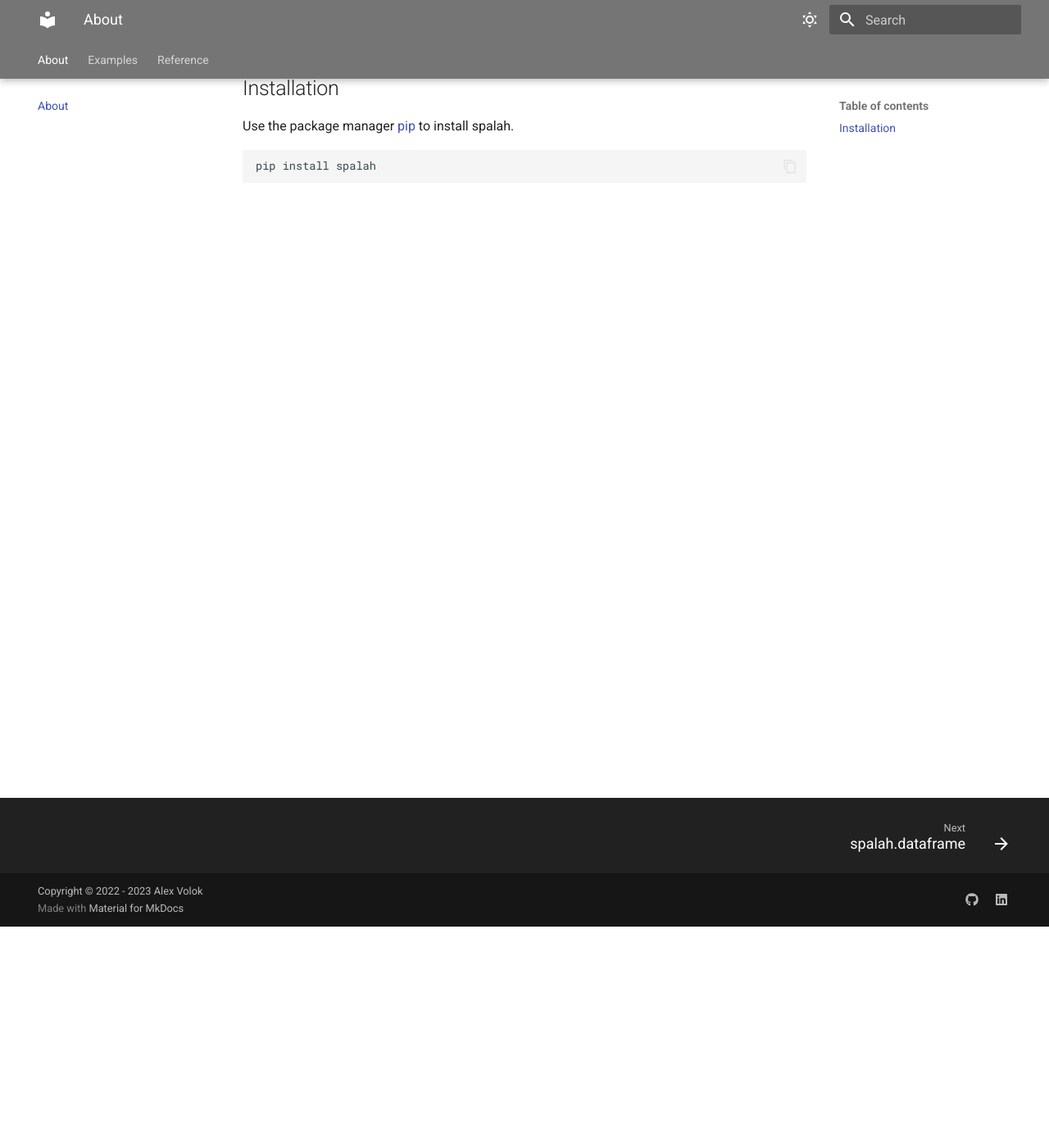
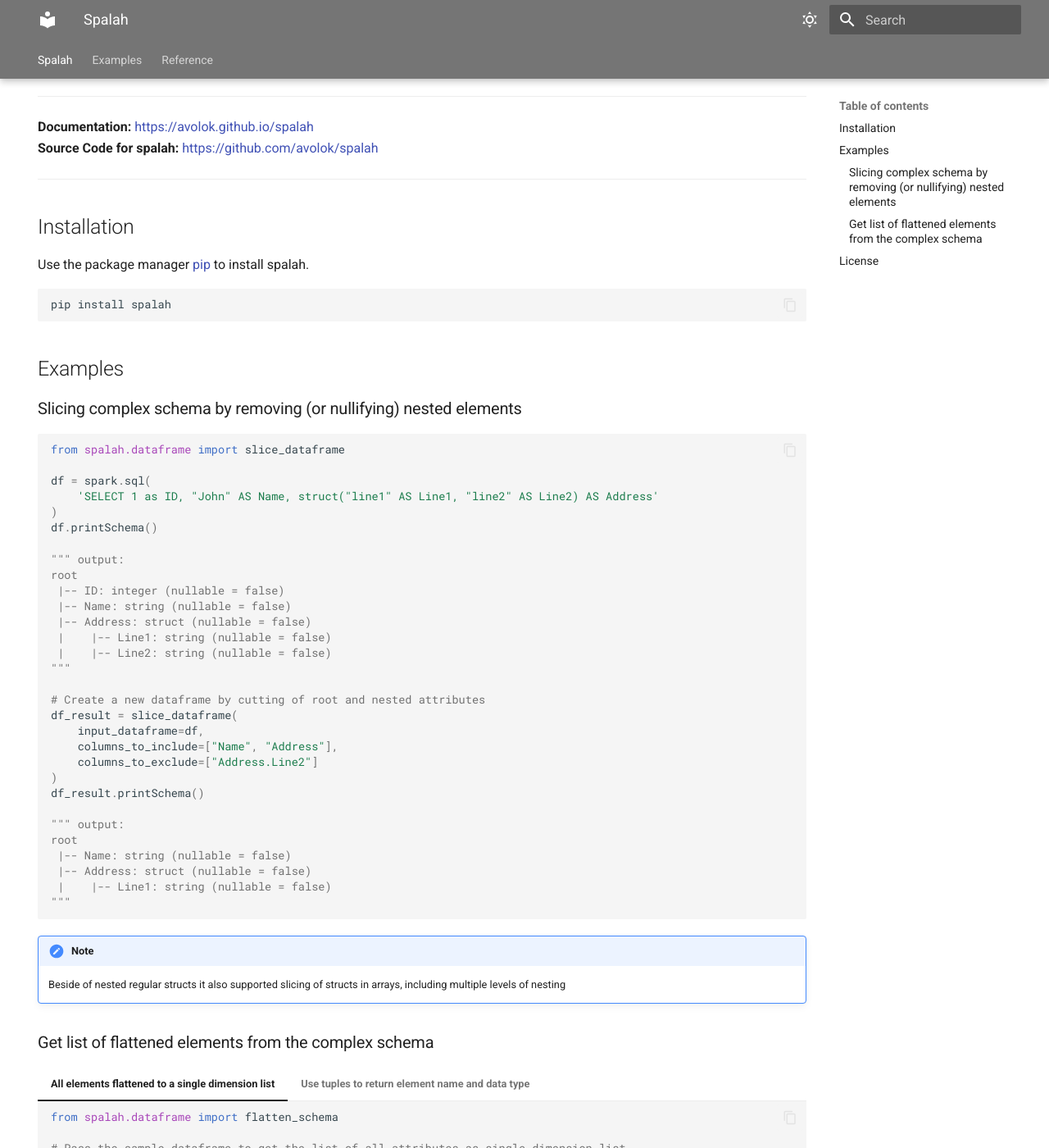
Before and after one commit to avolok/spalah, an MkDocs documentation site: the page built from docs/index.md, in a window 1280 px wide and 1400 px high, scrolled down 270 px. Shown: the whole window at 82% size. Built offline with MkDocs 1.6.1 and Material for MkDocs 9.7.7, drawn with Linux system fonts in a browser that asks for light colours; some of the changed text lies outside the part shown.

Commit message:
docs: update index page

````diff
--- a/docs/index.md
+++ b/docs/index.md
@@ -1,8 +1,22 @@
+---
+hide:
+  - navigation
+---
+
 # spalah
 
 Spalah is a set of python helpers to deal with PySpark dataframes, transformations, schemas etc.
 
-The word "spalah" means "spark" in Ukrainian 🇺🇦
+It's main feature is to simplify dealing with advanced spark schemas. Think nested structures, arrays, arrays in arrays in nested structures in arrays. Sometimes such schemas happens. Especially if the lakehouses stores ingested json dataset as is.
+
+
+
+And.. the word "spalah" means "spark" in Ukrainian 🇺🇦 :)
+
+---------------------------------------
+**Documentation:** [https://avolok.github.io/spalah](https://avolok.github.io/spalah){:target="_blank"} <br />
+**Source Code for spalah:** [https://github.com/avolok/spalah](https://github.com/avolok/spalah){:target="_blank"}
+---------------------------------------
 
 ## Installation
 
@@ -11,3 +25,85 @@
 ```bash
 pip install spalah
 ```
+
+## Examples
+
+### Slicing complex schema by removing (or nullifying) nested elements
+
+``` py
+from spalah.dataframe import slice_dataframe
+
+df = spark.sql(
+    'SELECT 1 as ID, "John" AS Name, struct("line1" AS Line1, "line2" AS Line2) AS Address'
+)
+df.printSchema()
+
+""" output:
+root
+ |-- ID: integer (nullable = false)
+ |-- Name: string (nullable = false)
+ |-- Address: struct (nullable = false)
+ |    |-- Line1: string (nullable = false)
+ |    |-- Line2: string (nullable = false)
+"""
+
+# Create a new dataframe by cutting of root and nested attributes
+df_result = slice_dataframe(
+    input_dataframe=df,
+    columns_to_include=["Name", "Address"],
+    columns_to_exclude=["Address.Line2"]
+)
+df_result.printSchema()
+
+""" output:
+root
+ |-- Name: string (nullable = false)
+ |-- Address: struct (nullable = false)
+ |    |-- Line1: string (nullable = false)
+"""
+```
+!!! note
+    Beside of nested regular structs it also supported slicing of structs in arrays, including multiple levels of nesting
+
+
+### Get list of flattened elements from the complex schema
+
+
+=== "All elements flattened to a single dimension list"
+
+    ``` py
+    from spalah.dataframe import flatten_schema
+
+    # Pass the sample dataframe to get the list of all attributes as single dimension list
+    flatten_schema(df_complex_schema.schema)
+
+    """ output:
+    ['ID', 'Name', 'Address.Line1', 'Address.Line2']
+    """
+    ```
+
+=== "Use tuples to return element name and data type"
+
+    ``` py
+    from spalah.dataframe import flatten_schema
+
+    # Alternatively, the function can return data types of the attributes
+    flatten_schema(
+        schema=df_complex_schema.schema,
+        include_datatype=True
+    )
+
+    """ output:
+    [
+        ('ID', 'IntegerType'),
+        ('Name', 'StringType'),
+        ('Address.Line1', 'StringType'),
+        ('Address.Line2', 'StringType')
+    ]
+    """
+    ```
+
+See more examples in [examples: dataframes](examples_dataframe.md) and [examples: datalake](examples_datalake.md)
+
+## License
+This project is licensed under the terms of the MIT license.
--- a/mkdocs.yml
+++ b/mkdocs.yml
@@ -53,7 +53,12 @@
 plugins:
   - search
   - autorefs
-  - mkdocstrings
+  - mkdocstrings:
+      handlers:
+        python:
+          options:
+            merge_init_into_class: true
+            show_root_toc_entry: false
 
 
 markdown_extensions:
@@ -62,16 +67,19 @@
   - def_list
   - tables
   - pymdownx.highlight:
-      anchor_linenums: true
+  #    anchor_linenums: true
   - pymdownx.inlinehilite
   - pymdownx.snippets
   - pymdownx.superfences
+  - pymdownx.tabbed:
+      alternate_style: true
+  #- pymdownx.details
   #- toc:
       #title: "Table of contents"
 
 
 nav:
-  - About: index.md
+  - Spalah: index.md
   - "Examples":
     - "spalah.dataframe": examples_dataframe.md
     - "spalah.datalake": examples_datalake.md
````
Also changed, not shown: docs/reference_dataframe.md (line endings or trailing spaces), docs/reference_datalake.md (line endings or trailing spaces), 1 other file.
